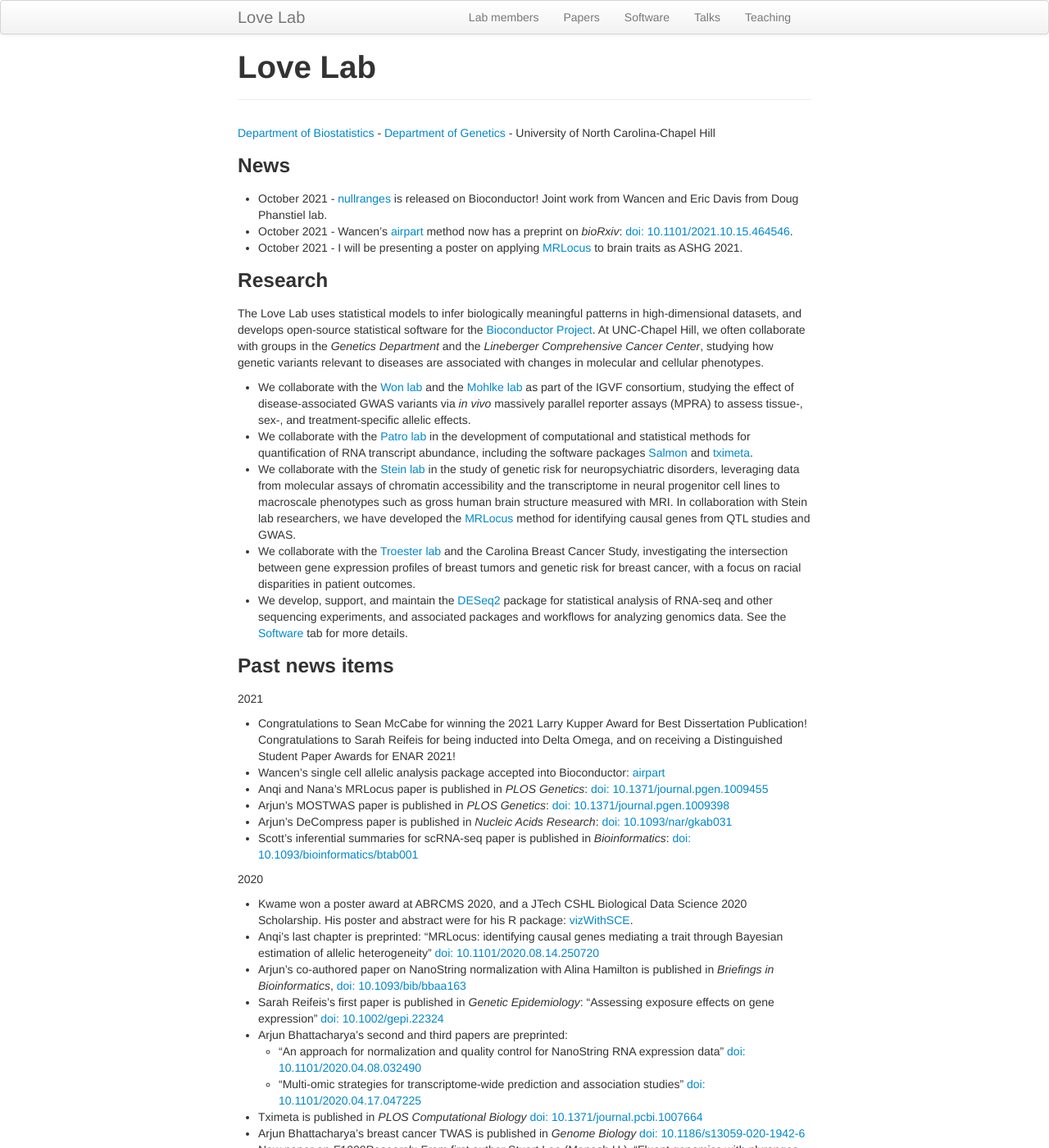
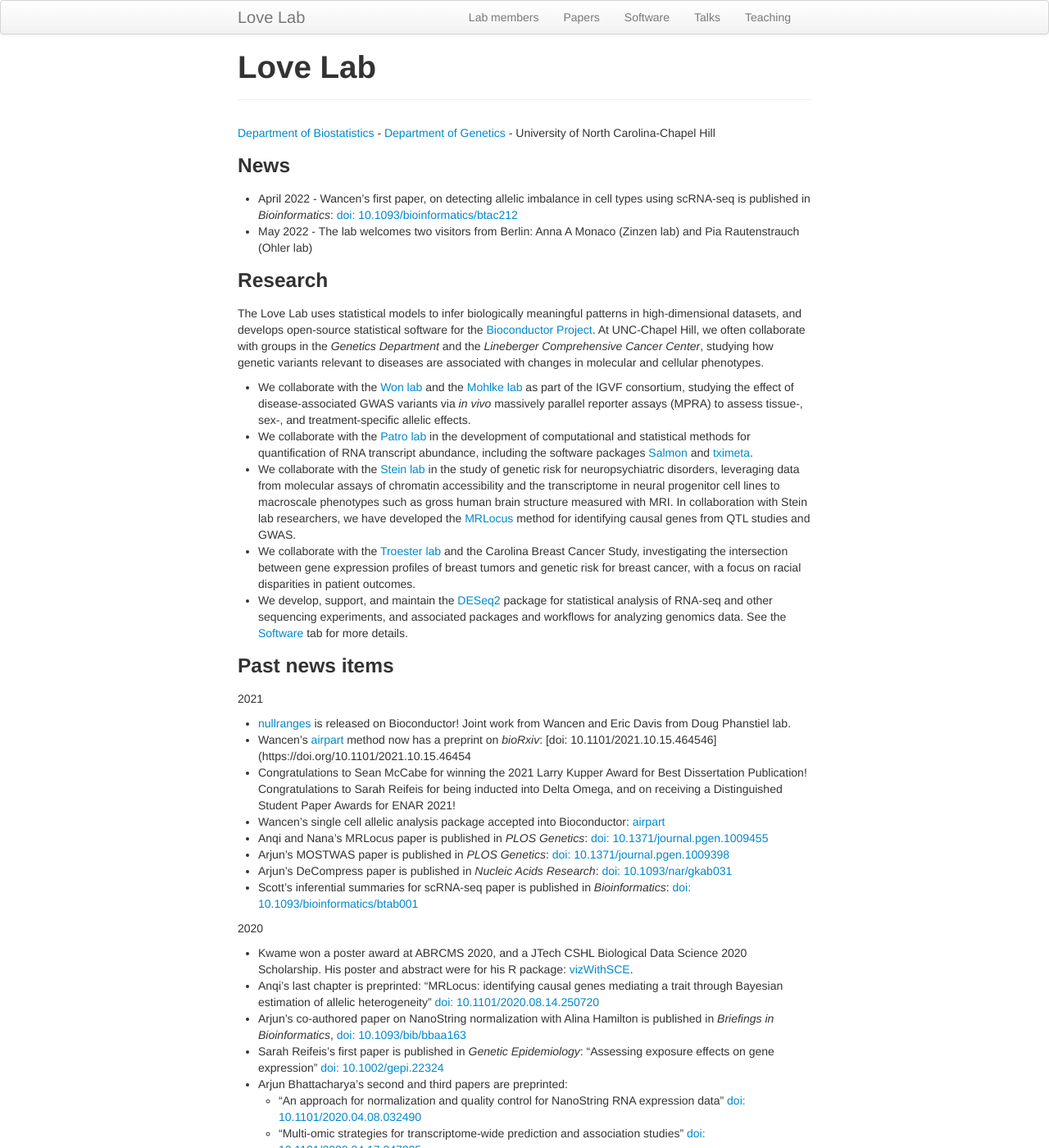
Before and after one commit to mikelove/mikelove.github.io, a Jekyll site: the page built from index.md, in a window 1280 px wide and 1400 px high. Shown: the whole window at 82% size. Built offline with Jekyll 4.4.1, drawn with Linux system fonts in a browser that asks for light colours.

Commit message:
update airpart

```diff
--- a/index.md
+++ b/index.md
@@ -11,17 +11,11 @@ University of North Carolina-Chapel Hill
 
 ### News
 
-* October 2021 - [nullranges](https://nullranges.github.io/nullranges)
-  is released on Bioconductor! Joint work from Wancen and Eric Davis
-  from Doug Phanstiel lab.
-* October 2021 -
-  Wancen's [airpart](https://bioconductor.org/packages/airpart)
-  method now has a preprint on *bioRxiv*:
-  [doi: 10.1101/2021.10.15.464546](https://doi.org/10.1101/2021.10.15.464546).
-* October 2021 -
-  I will be presenting a poster on
-  applying [MRLocus](https://mikelove.github.io/mrlocus) to brain
-  traits as ASHG 2021.
+* April 2022 - Wancen's first paper, on detecting allelic imbalance in
+  cell types using scRNA-seq is published in *Bioinformatics*:
+  [doi: 10.1093/bioinformatics/btac212](https://doi.org/10.1093/bioinformatics/btac212)
+* May 2022 - The lab welcomes two visitors from Berlin: Anna A Monaco
+  (Zinzen lab) and Pia Rautenstrauch (Ohler lab)
 
 ### Research
 
@@ -68,6 +62,12 @@ in molecular and cellular phenotypes.
 
 2021
 
+* [nullranges](https://nullranges.github.io/nullranges)
+  is released on Bioconductor! Joint work from Wancen and Eric Davis
+  from Doug Phanstiel lab.
+* Wancen's [airpart](https://bioconductor.org/packages/airpart)
+  method now has a preprint on *bioRxiv*:
+  [doi: 10.1101/2021.10.15.464546](https://doi.org/10.1101/2021.10.15.46454
 * Congratulations to Sean McCabe for winning the 2021 Larry
   Kupper Award for Best Dissertation Publication! Congratulations to
   Sarah Reifeis for being inducted into Delta Omega, and on receiving
```
Also changed, not shown: pages/papers.md (+8 -8 lines).
